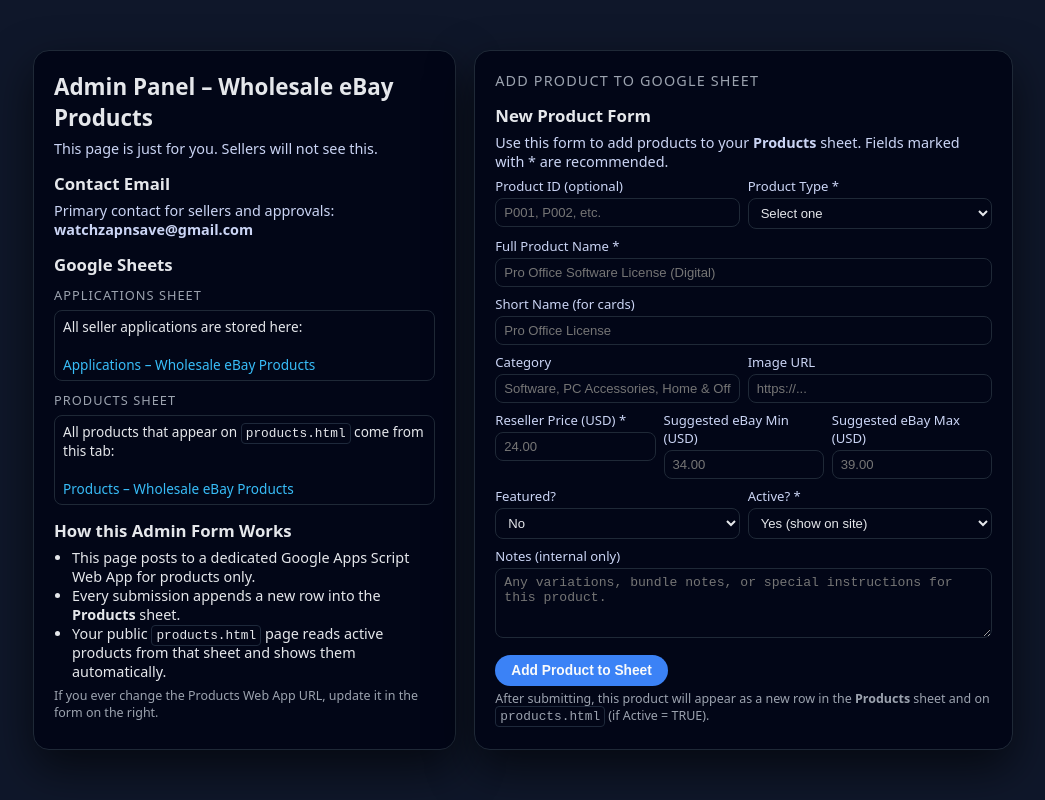
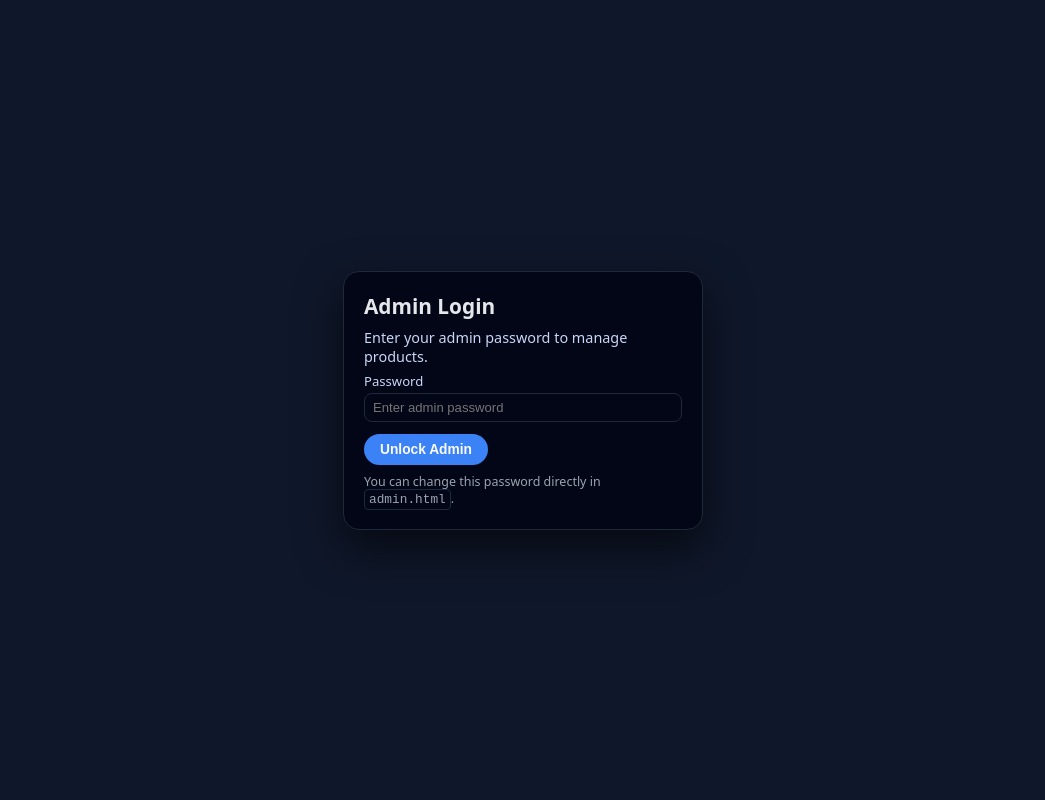
Before and after one commit to ogdeig/Wholesale-eBay-Products, a plain HTML site: page admin.html in a window 1280 px wide. Shown: the whole page, without its empty margins (117-1162 px from the left). Drawn offline with Linux system fonts and the light colour scheme.

Commit message:
Update admin.html

```diff
--- a/admin.html
+++ b/admin.html
@@ -152,10 +152,50 @@
       color: #9ca3af;
       margin-bottom: 4px;
     }
+
+    /* Login overlay */
+    .login-wrap {
+      max-width: 360px;
+      width: 100%;
+    }
+    .login-title {
+      font-size: 1.3rem;
+      margin-bottom: 8px;
+    }
+    .login-error {
+      font-size: 0.8rem;
+      color: #f97373;
+      margin-bottom: 6px;
+      display: none;
+    }
   </style>
 </head>
 <body>
-  <div class="wrap">
+  <!-- Login View -->
+  <div id="loginView" class="login-wrap" style="display:none;">
+    <div class="card">
+      <h1 class="login-title">Admin Login</h1>
+      <p>Enter your admin password to manage products.</p>
+      <form id="loginForm" onsubmit="return handleLogin(event);">
+        <label for="admin_password">Password</label>
+        <input
+          type="password"
+          id="admin_password"
+          autocomplete="current-password"
+          placeholder="Enter admin password"
+          required
+        />
+        <div id="loginError" class="login-error">Incorrect password. Try again.</div>
+        <button type="submit" class="btn-primary">Unlock Admin</button>
+        <div class="small-text" style="margin-top:8px;">
+          You can change this password directly in <code>admin.html</code>.
+        </div>
+      </form>
+    </div>
+  </div>
+
+  <!-- Admin Content -->
+  <div id="adminContent" class="wrap" style="display:none;">
     <!-- LEFT: Info / Links -->
     <div class="card">
       <h1>Admin Panel – Wholesale eBay Products</h1>
@@ -202,13 +242,15 @@
       <div class="section-title">Add Product to Google Sheet</div>
       <h2>New Product Form</h2>
       <p>
-        Use this form to add products to your <strong>Products</strong> sheet. Fields marked with * are recommended.
+        Use this form to add products to your <strong>Products</strong> sheet. You can upload an image file directly,
+        so you don’t have to paste image URLs.
       </p>
 
       <!-- Using your dedicated Products Web App URL -->
       <form
         method="POST"
         action="https://script.google.com/macros/s/AKfycbxh3di1ajR0pTj8NWTWflhiAuSvpp-ap2IcpEh9IUFAHIn98U9XrKxgo7thZ-OtUurdUQ/exec"
+        enctype="multipart/form-data"
       >
         <input type="hidden" name="return_url" value="https://ogdeig.github.io/Wholesale-eBay-Products/admin.html" />
 
@@ -260,12 +302,12 @@
             />
           </div>
           <div>
-            <label for="image_url">Image URL</label>
+            <label for="image_file">Product Image (upload)</label>
             <input
-              type="url"
-              id="image_url"
-              name="image_url"
-              placeholder="https://..."
+              type="file"
+              id="image_file"
+              name="image_file"
+              accept="image/*"
             />
           </div>
         </div>
@@ -332,10 +374,52 @@
         <div class="small-text">
           After submitting, this product will appear as a new row in the
           <strong>Products</strong> sheet and on
-          <code>products.html</code> (if Active = TRUE).
+          <code>products.html</code> (if Active = TRUE). If you upload an image, it will be stored in your Google Drive
+          folder and its URL will be saved to the sheet.
         </div>
       </form>
     </div>
   </div>
+
+  <script>
+    // === SIMPLE PASSWORD PROTECTION ===
+    // Change this password by editing the string below:
+    const ADMIN_PASSWORD = "ChangeThisPassword123"; // <--- EDIT THIS
+
+    function showAdmin() {
+      document.getElementById("loginView").style.display = "none";
+      document.getElementById("adminContent").style.display = "grid";
+    }
+
+    function showLogin() {
+      document.getElementById("loginView").style.display = "block";
+      document.getElementById("adminContent").style.display = "none";
+    }
+
+    function handleLogin(event) {
+      event.preventDefault();
+      const input = document.getElementById("admin_password").value.trim();
+      const error = document.getElementById("loginError");
+
+      if (input === ADMIN_PASSWORD) {
+        localStorage.setItem("wep_admin_authed", "true");
+        showAdmin();
+        return false;
+      } else {
+        error.style.display = "block";
+        return false;
+      }
+    }
+
+    // On load, auto-unlock if previously authenticated in this browser
+    (function initAdmin() {
+      const authed = localStorage.getItem("wep_admin_authed") === "true";
+      if (authed) {
+        showAdmin();
+      } else {
+        showLogin();
+      }
+    })();
+  </script>
 </body>
 </html>
```
